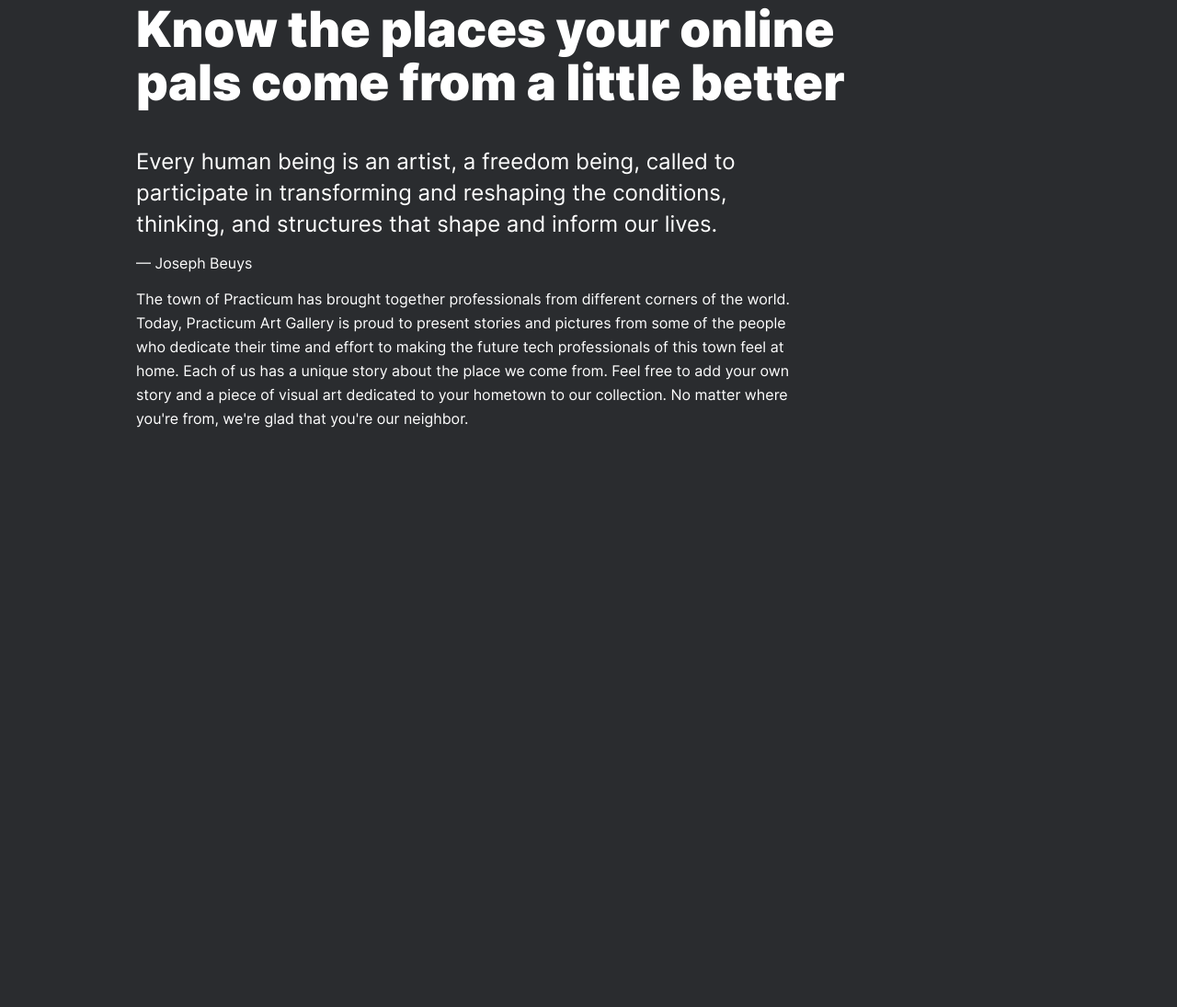
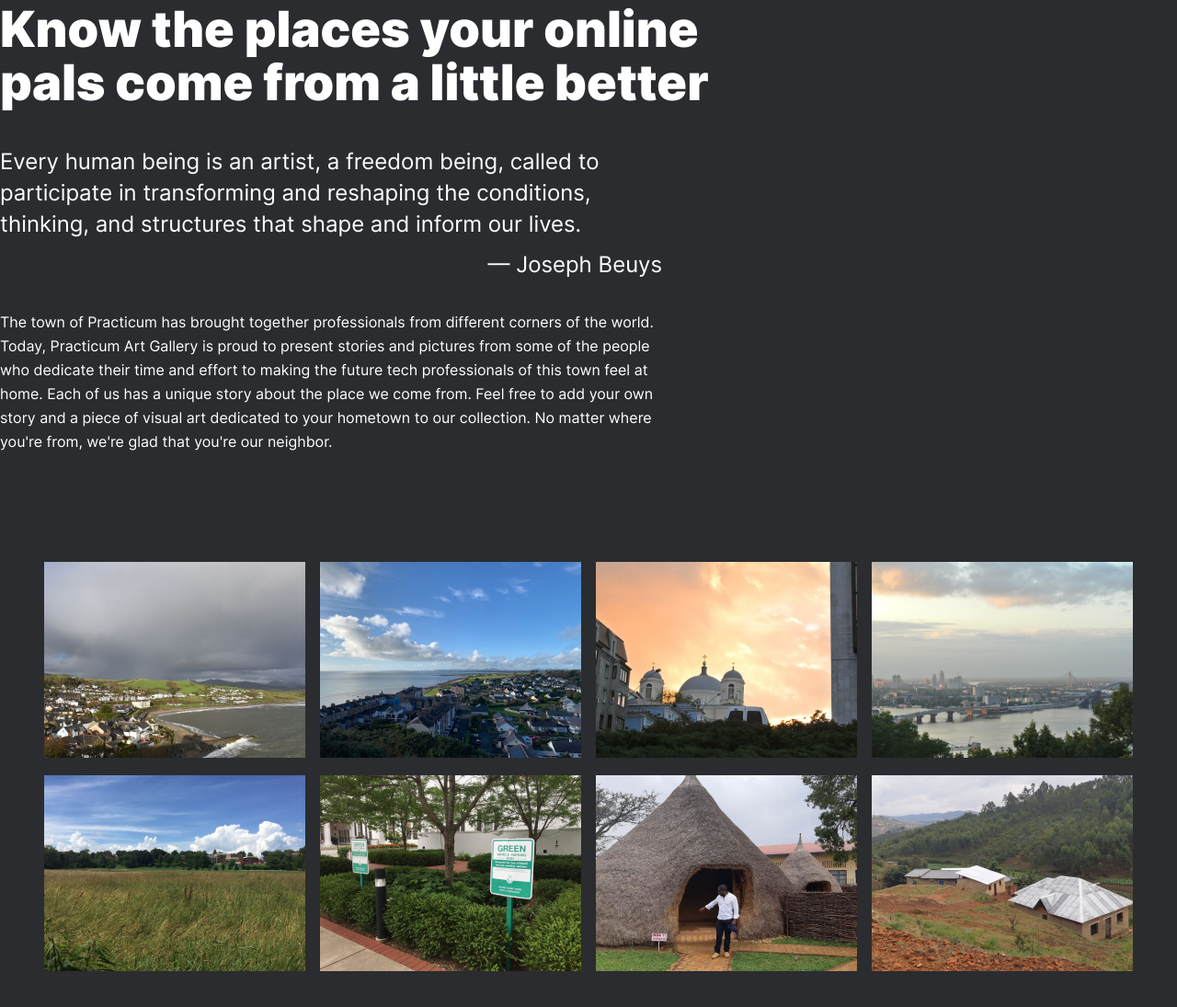
Before and after one commit to EliPeliWormwood/web_project_3, a plain HTML site: page index.html in a window 1280 px wide. Shown: the part 1305-2400 px from the top of the page at 92% size. Before the commit the page ends 1798 px from the top, so only its background shows below. Drawn offline with Linux system fonts and the light colour scheme; files whose address does not match are found by name.

Commit message:
Corrected Header styles for texts

```diff
--- a/blocks/description/description.css
+++ b/blocks/description/description.css
@@ -1,8 +1,6 @@
 .description{
-
   max-width: 785px;
-  min-height: 490px;
   display: flex;
   flex-direction: column;
-  margin: 92px 347px 0 148px;
+  margin: 92px 0 0;
 }
--- a/blocks/header/__header.css
+++ b/blocks/header/__header.css
@@ -1,6 +1,7 @@
 .header {
+  max-width: 984px;
   display: flex;
   flex-direction: column;
-  justify-content: center;
   align-items: center;
+  margin: 0 auto;
 }
--- a/blocks/header/__overlay/__img-overlay/header__img-overlay.css
+++ b/blocks/header/__overlay/__img-overlay/header__img-overlay.css
@@ -1,6 +1,5 @@
 .header__img-overlay {
-  width: 984px;
-  height: 615px;
+  width: 100%;
   position: absolute;
     top: 0;
     left: 0;
--- a/blocks/header/__overlay/__img/header__img.css
+++ b/blocks/header/__overlay/__img/header__img.css
@@ -1,7 +1,6 @@
 
 .header__img {
-  width: 984px;
-  height: 615px;
+  width: 100%;
   position: relative;
     top: 0;
     left: 0;
--- a/blocks/header/__overlay/header__overlay.css
+++ b/blocks/header/__overlay/header__overlay.css
@@ -1,4 +1,5 @@
 .header__overlay {
+  width: 100%;
   position: relative;
   top: 0;
   left: 0;
--- a/blocks/header/__subtitle/header__subtitle.css
+++ b/blocks/header/__subtitle/header__subtitle.css
@@ -1,9 +1,8 @@
 
 .header__subtitle {
   font-size: 30px;
-  font-weight: normal;
-  max-width: 720px;
-  min-height: 72px;
+  line-height: 1.2;
+  width: 80%;
   text-align: center;
   margin: 0 0 64px;
 }
--- a/blocks/header/__title/header__title.css
+++ b/blocks/header/__title/header__title.css
@@ -1,9 +1,8 @@
 
 .header__title {
   font-size: 96px;
-  max-width: 793px;
-  min-height: 200px;
-  line-height: 100px;
+  max-width: 80%;
+  line-height: 1.04;
   text-align: center;
   margin: 90px 0 34px;
 }
--- a/blocks/intro/intro.css
+++ b/blocks/intro/intro.css
@@ -1,6 +1,4 @@
 .intro {
  display: flex;
  flex-direction: column;
- align-items: flex-start;
-
-}
+ }
--- a/blocks/logo/logo.css
+++ b/blocks/logo/logo.css
@@ -1,6 +1,5 @@
 .logo {
-  width: 270px;
-  height: 70px;
+  max-width: 270px;
   margin: 34px auto;
   z-index: 3;
 }
--- /dev/null
+++ b/blocks/photo-grid/photo-grid.css
@@ -0,0 +1,23 @@
+.photo-grid {
+max-width: 1184px;
+max-height: 442px;
+margin: 118px auto 92px;
+}
+
+.photos {
+max-width: 100%;
+display: grid;
+grid-template-columns: 1fr 1fr 1fr 1fr;
+grid-template-rows: 1fr 1fr;
+grid-gap: 16px 16px;
+padding: 0px;
+}
+
+.grid-photos {
+list-style-type: none;
+}
+
+.grid-photo {
+width: 284px;
+height: 213px;
+}
--- a/blocks/root/root.css
+++ b/blocks/root/root.css
@@ -17,8 +17,7 @@ background-color: #2A2C2F;
 overflow-x: hidden;
 }
 .root {
-  min-width: 1100px;
-  max-width: 1280px;
+  width:100%;
   margin: 0 auto;
   font-family: 'Inter', Arial, sans-serif;
   color: #FFFFFF;
--- a/blocks/text/__font-weight/_bold.css
+++ b/blocks/text/__font-weight/_bold.css
@@ -1,4 +1,4 @@
 
-.title {
+.text__font-weight_bold {
   font-weight: bold;
 }
--- a/blocks/text/__font-weight/_normal.css
+++ b/blocks/text/__font-weight/_normal.css
@@ -1,4 +1,4 @@
 
-.title {
+.text__font-weight_normal {
   font-weight: normal;
 }
--- a/index.html
+++ b/index.html
@@ -18,13 +18,13 @@
         <img class="header__img-overlay" src="./images/header/Rectangle 21.png" alt="Black rectangle">
        </div>
     </header>
-    <main class="description">
-      <section class="intro">
-        <article>
+    <main class="content">
+      <section class="description">
+        <article class="intro">
           <h2 class="text__font-weight_bold intro__title">Know the places your online pals come from a little better</h2>
           <p class="text__font-weight_normal intro__quote">Every human being is an artist, a freedom being, called to participate
         in transforming and reshaping the conditions, thinking, and structures that shape and inform our lives.</p>
-          <p class="text__font-weight_normal intro__qoute-author">— Joseph Beuys</p>
+          <p class="text__font-weight_normal intro__quote-author">— Joseph Beuys</p>
           <p class="text__font-weight_normal intro__main-text">The town of Practicum has brought together professionals from different
         corners of the world. Today, Practicum Art Gallery is proud to present stories and pictures from some of
         the people who dedicate their time and effort to making the future tech professionals of this town feel at home.
@@ -33,6 +33,34 @@
         neighbor.</p>
         </article>
     </section>
+    <section class="photo-grid">
+      <ul class="photos">
+        <li class="grid-photos">
+          <img class="grid-photo" src="./images/photo-grid/photo-grid-1.jpg" alt="A village on a seaside under the overcast sky">
+        </li>
+        <li class="grid-photos">
+          <img class="grid-photo" src="./images/photo-grid/photo-grid-2.jpg" alt="A village on a seaside under the blue sky">
+        </li>
+        <li class="grid-photos">
+          <img class="grid-photo" src="./images/photo-grid/photo-grid-3.jpg" alt="A white orthodox church under the red sky">
+        </li>
+        <li class="grid-photos">
+          <img class="grid-photo" src="./images/photo-grid/photo-grid-4.jpg" alt="A city panorama">
+        </li>
+        <li class="grid-photos">
+          <img class="grid-photo" src="./images/photo-grid/photo-grid-5.jpg" alt="A vast green summer field">
+        </li>
+        <li class="grid-photos">
+          <img class="grid-photo" src="./images/photo-grid/photo-grid-6.jpg" alt="A vparking spot for the green vehicles">
+        </li>
+        <li class="grid-photos">
+          <img class="grid-photo" src="./images/photo-grid/photo-grid-7.jpg" alt="An ethnic hut with a man standing at the entrance and pointing at something on the ground">
+        </li>
+        <li class="grid-photos">
+          <img class="grid-photo" src="./images/photo-grid/photo-grid-8.jpg" alt="Two buildings on a hill with a vineyard on the backgrond">
+        </li>
+      </ul>
+    </section>
     </main>
   </div>
 </body>
--- a/pages/index.css
+++ b/pages/index.css
@@ -15,3 +15,4 @@
 @import url(../blocks/intro/__quote/intro__quote.css);
 @import url(../blocks/intro/__quote-author/intro__quote-author.css);
 @import url(../blocks/intro/__main-text/intro__main-text.css);
+@import url(../blocks/photo-grid/photo-grid.css);
```
